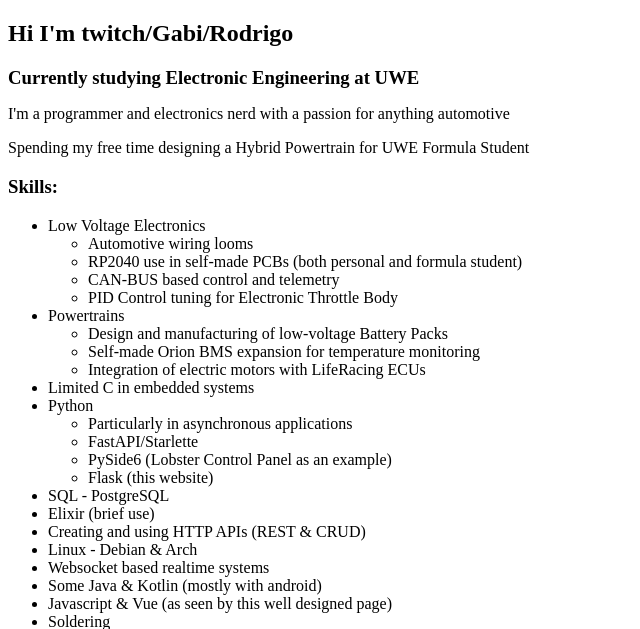
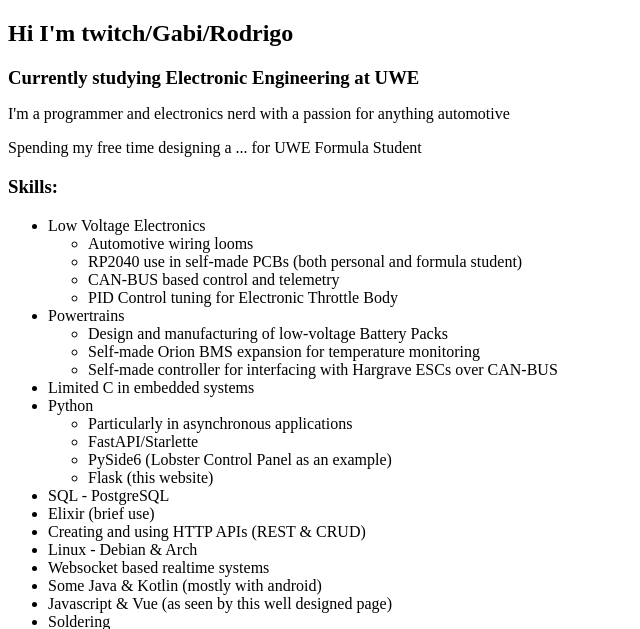
Before and after one commit to twitch0001/personal-site, a Flask app: page / in a window 1280 px wide. Shown: the part 145-774 px from the top of the page, without its empty margins (0-640 px from the left). Run offline with Flask 3, Linux system fonts and the light colour scheme.

Commit message:
dont leak shit

```diff
--- a/templates/home.html
+++ b/templates/home.html
@@ -20,7 +20,7 @@
 <h2>Hi I'm twitch/Gabi/Rodrigo</h2>
     <h3 style="margin-bottom: 2px">Currently studying Electronic Engineering at UWE</h3>
     <p style="margin-bottom: 3px">I'm a programmer and electronics nerd with a passion for anything automotive</p>
-    <p>Spending my free time designing a Hybrid Powertrain for UWE Formula Student</p>
+    <p>Spending my free time designing a ... for UWE Formula Student</p>
 </div>
 
 <h3>Skills:</h3>
@@ -36,7 +36,7 @@
         <ul>
             <li>Design and manufacturing of low-voltage Battery Packs</li>
             <li>Self-made Orion BMS expansion for temperature monitoring</li>
-            <li>Integration of electric motors with LifeRacing ECUs</li>
+            <li>Self-made controller for interfacing with Hargrave ESCs over CAN-BUS</li>
         </ul>
 
         <li>Limited C in embedded systems</li>
```
